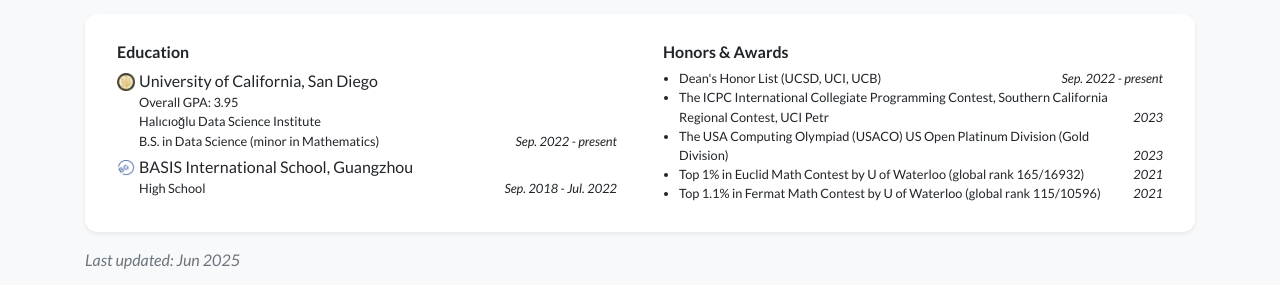
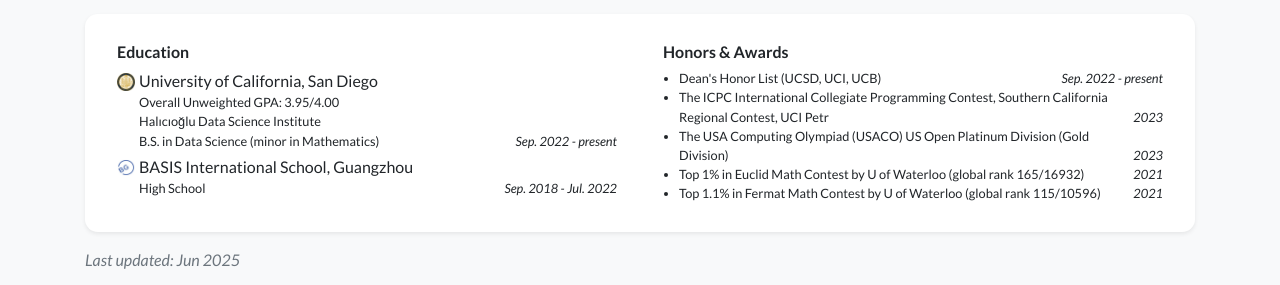
Before and after one commit to Kaf1018Zhang/Kaf1018Zhang.github.io, a Jekyll site: the page built from index.html, in a window 1280 px wide and 967 px high. Shown: the part 679-964 px from the top of the window. Built offline with Jekyll 4.4.1, drawn with Linux system fonts in a browser that asks for light colours; nearby versions of some CDN libraries; a style sheet for code colours, icons or effects is not loaded.

Commit message:
Update profile.yml

```diff
--- a/_data/profile.yml
+++ b/_data/profile.yml
@@ -39,7 +39,7 @@
 - name: University of California, San Diego
   logo: /assets/images/badges/ucsd.png
   position: >-
-    Overall GPA: 3.95 <br/>
+    Overall Unweighted GPA: 3.95/4.00 <br/>
     Halıcıoğlu Data Science Institute <br/>
     B.S. in Data Science (minor in Mathematics) <br/>
   date: Sep. 2022 - present
```
